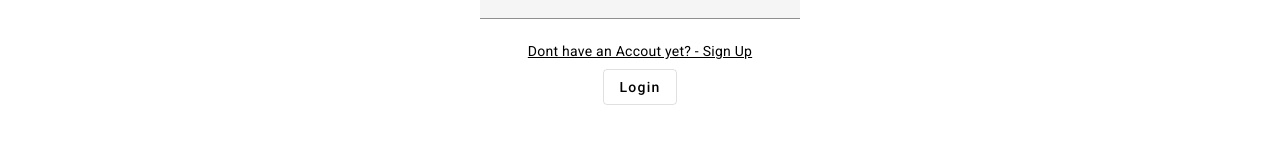
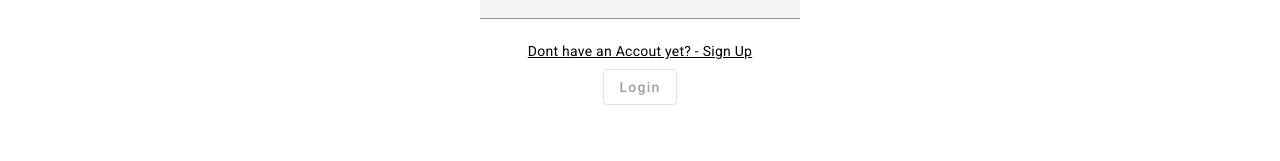
Before and after one commit to bbzblit/m426-ui, an Angular app: page /login in a window 1280 px wide. Shown: the part 477-638 px from the top of the page. Built offline with nearby package versions, Linux system fonts and the light colour scheme; no server answers.

Commit message:
add validaton on login

```diff
--- a/src/app/pages/login/login.component.html
+++ b/src/app/pages/login/login.component.html
@@ -15,6 +15,6 @@
                 <strong>required</strong>!</mat-error>
         </mat-form-field>
         <a [routerLink]="['/sign-up']">Dont have an Accout yet? - Sign Up</a>
-        <button (click)="login($event)" mat-stroked-button>Login</button>
+        <button [disabled]="!password.value || !username.value" (click)="login($event)" mat-stroked-button>Login</button>
     </form>
 </div>
```
